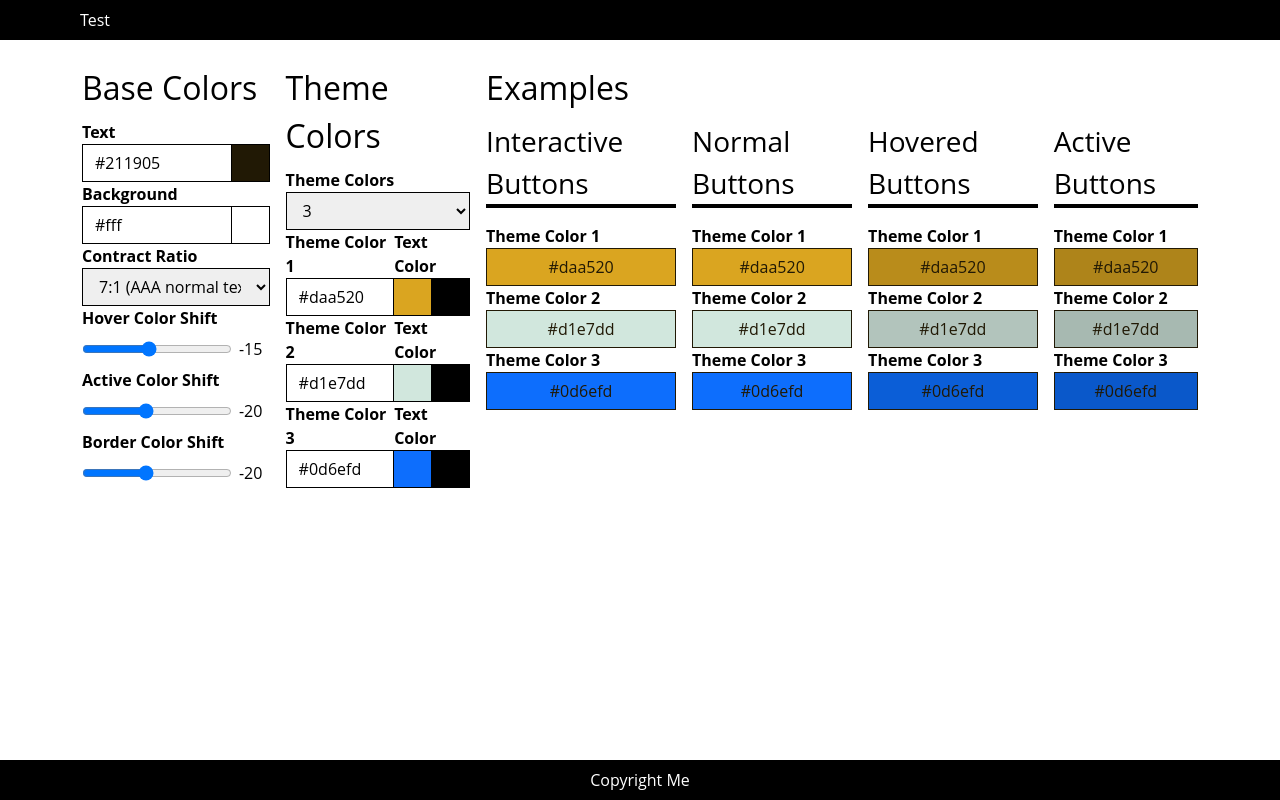
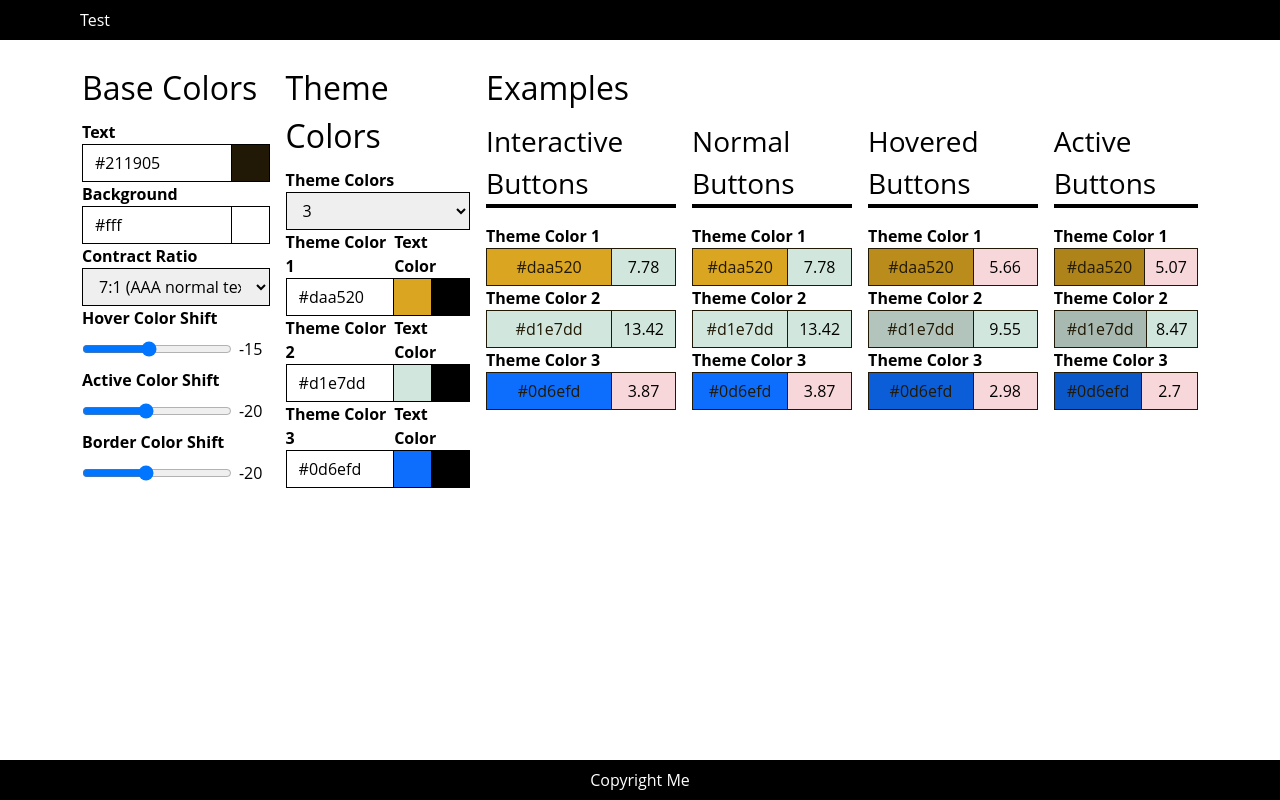
Before and after one commit to johnsiddoway/colors, a React (Vite) app: page / in a window 1280 px wide. Built offline with nearby package versions, Linux system fonts and the light colour scheme.

Commit message:
Show the contrast ratio for each button state.

```diff
--- a/src/components/panels/active-panel.tsx
+++ b/src/components/panels/active-panel.tsx
@@ -1,6 +1,7 @@
 import { PanelProps } from "./panel-props";
 import styles from "./base.module.scss";
 import Color from "color";
+import { ButtonExample } from "./button-examples";
 
 const mix = (value: string, shift: number) => {
 	const mixWith = shift > 0 ? Color('#fff') : Color('#000');
@@ -11,18 +12,18 @@ const mix = (value: string, shift: number) => {
 export function ActivePanel(props: PanelProps) {
 	const buttons = props.themeColors.map((value, index) => {
 		const backgroundColor = mix(value.backgroundColor, props.activeShift);
-        const style: React.CSSProperties = {
-            "--background-color": backgroundColor,
-            "--background-color-hover": backgroundColor,
-            "--background-color-active": backgroundColor,
-            "--color": value.invertForegroundColor ? props.backgroundColor : props.foregroundColor,
-            "--border-color": props.foregroundColor,
-        };
 		return <div key={index}>
 			<div className={styles.label}>Theme Color {index + 1}</div>
-            <button className={styles.button} style={style}>{value.backgroundColor}</button>
+			<ButtonExample
+				borderColor={props.foregroundColor}
+				foregroundColor={value.invertForegroundColor ? props.backgroundColor : props.foregroundColor}
+				backgroundColor={backgroundColor}
+				hoverColor={backgroundColor}
+				activeColor={backgroundColor}
+				buttonText={value.backgroundColor}
+				contrastRatio={props.contrastRatio} />
 		</div>;
-    })
+	});
 	return <div>
 		<h3 className={styles.heading}>Active Buttons</h3>
 		{buttons}
--- a/src/components/panels/base.module.scss
+++ b/src/components/panels/base.module.scss
@@ -10,6 +10,7 @@
 .button {
     cursor: pointer;
     width: 100%;
+	max-width: 15rem;
     border: 1px solid var(--border-color);
     padding: 0.375rem 0.75rem;
 
@@ -24,3 +25,21 @@
         background-color: var(--background-color-active);
     }
 }
+
+.row {
+	display: flex;
+	width: 100%;
+	max-width: 15rem;
+}
+
+.contractChecker {
+    width: 100%;
+    max-width: 4rem;
+	background-color: var(--background-color);
+    border: 1px solid var(--border-color);
+    border-radius: 0;
+    border-left: 0;
+    display: flex;
+    align-items: center;
+    justify-content: center;
+}
--- /dev/null
+++ b/src/components/panels/button-examples.tsx
@@ -0,0 +1,35 @@
+import Color from "color";
+import styles from "./base.module.scss";
+
+export interface ButtonExampleProps {
+	borderColor: string;
+	foregroundColor: string;
+	backgroundColor: string;
+	hoverColor: string;
+	activeColor: string;
+	contrastRatio: number;
+	buttonText: string;
+}
+
+function ContrastChecker({ borderColor, backgroundColor, foregroundColor, contrastRatio }: ButtonExampleProps) {
+	const ratio = +(Color(backgroundColor).contrast(Color(foregroundColor)).toFixed(2));
+	const style: React.CSSProperties = {
+		"--background-color": (ratio >= contrastRatio ? '#d1e7dd' : '#f8d7da'),
+		"--border-color": borderColor,
+	}
+	return <div className={styles.contractChecker} style={style}>{ratio}</div>;
+};
+
+export function ButtonExample(props: ButtonExampleProps) {
+	const style: React.CSSProperties = {
+		"--background-color": props.backgroundColor,
+		"--background-color-hover": props.hoverColor,
+		"--background-color-active": props.activeColor,
+		"--color": props.foregroundColor,
+		"--border-color": props.borderColor,
+	};
+	return <div className={styles.row}>
+		<button type="button" className={styles.button} style={style}>{props.buttonText}</button>
+		<ContrastChecker {...props} />
+	</div>;
+};
--- a/src/components/panels/hover-panel.tsx
+++ b/src/components/panels/hover-panel.tsx
@@ -1,6 +1,7 @@
 import { PanelProps } from "./panel-props";
 import styles from "./base.module.scss";
 import Color from "color";
+import { ButtonExample } from "./button-examples";
 
 const mix = (value: string, shift: number) => {
 	const mixWith = shift > 0 ? Color('#fff') : Color('#000');
@@ -11,18 +12,18 @@ const mix = (value: string, shift: number) => {
 export function HoverPanel(props: PanelProps) {
 	const buttons = props.themeColors.map((value, index) => {
 		const backgroundColor = mix(value.backgroundColor, props.hoverShift);
-        const style: React.CSSProperties = {
-            "--background-color": backgroundColor,
-            "--background-color-hover": backgroundColor,
-            "--background-color-active": backgroundColor,
-            "--color": value.invertForegroundColor ? props.backgroundColor : props.foregroundColor,
-            "--border-color": props.foregroundColor,
-        };
 		return <div key={index}>
 			<div className={styles.label}>Theme Color {index + 1}</div>
-            <button className={styles.button} style={style}>{value.backgroundColor}</button>
+			<ButtonExample
+				borderColor={props.foregroundColor}
+				foregroundColor={value.invertForegroundColor ? props.backgroundColor : props.foregroundColor}
+				backgroundColor={backgroundColor}
+				hoverColor={backgroundColor}
+				activeColor={backgroundColor}
+				buttonText={value.backgroundColor}
+				contrastRatio={props.contrastRatio} />
 		</div>;
-    })
+	});
 	return <div>
 		<h3 className={styles.heading}>Hovered Buttons</h3>
 		{buttons}
--- a/src/components/panels/interactive-panel.tsx
+++ b/src/components/panels/interactive-panel.tsx
@@ -1,6 +1,7 @@
 import { PanelProps } from "./panel-props";
 import styles from "./base.module.scss";
 import Color from "color";
+import { ButtonExample } from "./button-examples";
 
 const mix = (value: string, shift: number) => {
 	const mixWith = shift > 0 ? Color('#fff') : Color('#000');
@@ -10,18 +11,18 @@ const mix = (value: string, shift: number) => {
 
 export function InteractivePanel(props: PanelProps) {
 	const buttons = props.themeColors.map((value, index) => {
-        const style: React.CSSProperties = {
-            "--background-color": value.backgroundColor,
-            "--background-color-hover": mix(value.backgroundColor, props.hoverShift),
-            "--background-color-active": mix(value.backgroundColor, props.activeShift),
-            "--color": value.invertForegroundColor ? props.backgroundColor : props.foregroundColor,
-            "--border-color": props.foregroundColor,
-        };
 		return <div key={index}>
 			<div className={styles.label}>Theme Color {index + 1}</div>
-            <button className={styles.button} style={style}>{value.backgroundColor}</button>
+			<ButtonExample
+				borderColor={props.foregroundColor}
+				foregroundColor={value.invertForegroundColor ? props.backgroundColor : props.foregroundColor}
+				backgroundColor={value.backgroundColor}
+				hoverColor={mix(value.backgroundColor, props.hoverShift)}
+				activeColor={mix(value.backgroundColor, props.activeShift)}
+				buttonText={value.backgroundColor}
+				contrastRatio={props.contrastRatio} />
 		</div>;
-    })
+	});
 	return <div>
 		<h3 className={styles.heading}>Interactive Buttons</h3>
 		{buttons}
--- a/src/components/panels/normal-panel.tsx
+++ b/src/components/panels/normal-panel.tsx
@@ -1,20 +1,21 @@
 import { PanelProps } from "./panel-props";
 import styles from "./base.module.scss";
+import { ButtonExample } from "./button-examples";
 
 export function NormalPanel(props: PanelProps) {
     const buttons = props.themeColors.map((value, index) => {
-        const style: React.CSSProperties = {
-            "--background-color": value.backgroundColor,
-            "--background-color-hover": value.backgroundColor,
-            "--background-color-active": value.backgroundColor,
-            "--color": value.invertForegroundColor ? props.backgroundColor : props.foregroundColor,
-            "--border-color": props.foregroundColor,
-        };
         return <div key={index}>
             <div className={styles.label}>Theme Color {index + 1}</div>
-            <button className={styles.button} style={style}>{value.backgroundColor}</button>
-            </div>;
-    })
+            <ButtonExample
+                borderColor={props.foregroundColor}
+                foregroundColor={value.invertForegroundColor ? props.backgroundColor : props.foregroundColor}
+                backgroundColor={value.backgroundColor}
+                hoverColor={value.backgroundColor}
+                activeColor={value.backgroundColor}
+                buttonText={value.backgroundColor}
+                contrastRatio={props.contrastRatio} />
+        </div>;
+    });
     return <div>
         <h3 className={styles.heading}>Normal Buttons</h3>
         {buttons}
```
Also changed, not shown: src/components/buttons/button-examples.tsx (deleted, +0 -91 lines). Lines whose indentation alone changed are shown as unchanged.
